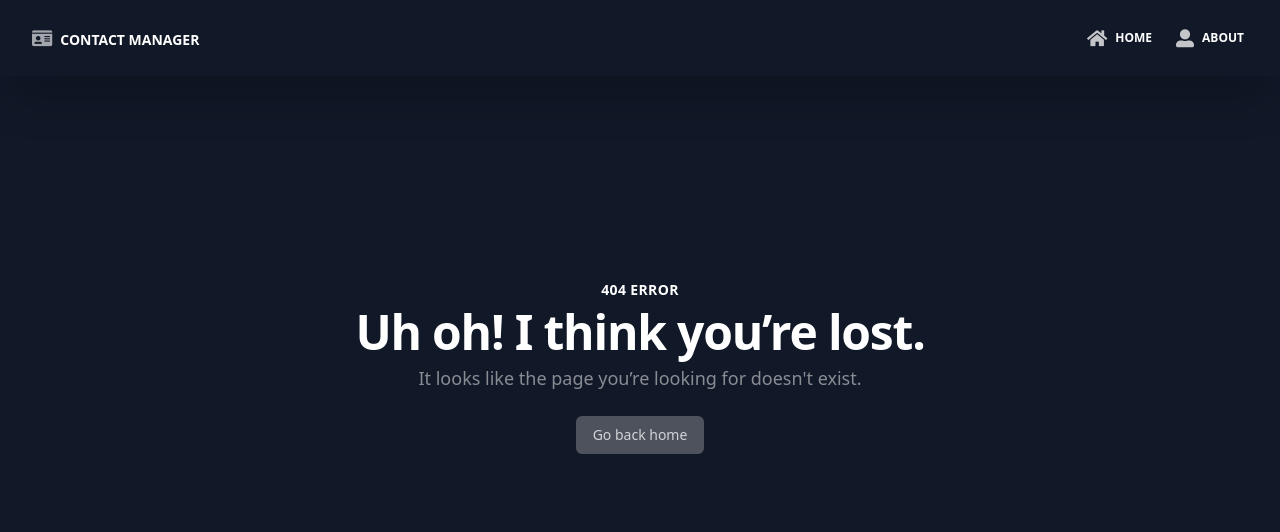
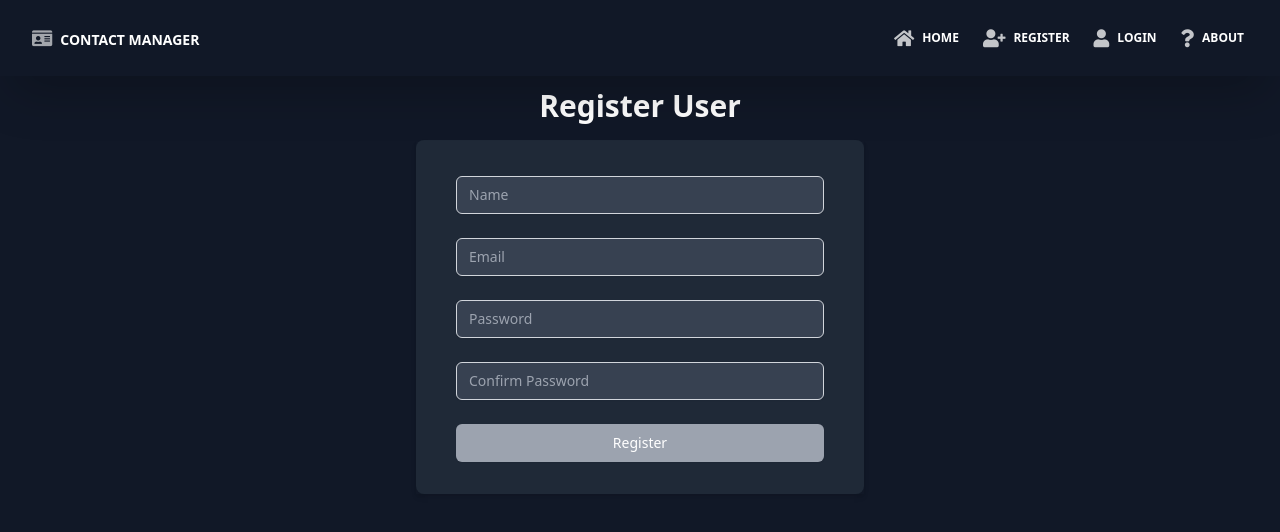
Before and after one commit to Akash52/contact-book-react, a React (Create React App) app in the folder client/: page /register in a window 1280 px wide. Before the commit this address had no page. Shown: the top 532 px of the page. Built offline with nearby package versions, Linux system fonts and the light colour scheme.

Commit message:
Login & Registeration Form Designed

```diff
--- a/client/src/App.js
+++ b/client/src/App.js
@@ -4,11 +4,15 @@ import Navbar from './Layout/Navbar'
 import Home from './Pages/Home'
 import About from './Pages/About'
 import ContactState from './Context/Contact/contactState'
+import AuthState from './Context/Contact/Auth/authState'
 
 import Page404 from './Pages/Page404'
+import Register from './Components/Auth/Register'
+import Login from './Components/Auth/Login'
 
 const App = () => {
   return (
+    <AuthState>
       <ContactState>
         <Router>
           <Fragment>
@@ -16,11 +20,14 @@ const App = () => {
             <Switch>
               <Route exact path="/" component={Home} />
               <Route exact path="/about" component={About} />
+              <Route exact path="/register" component={Register} />
+              <Route exact path="/login" component={Login} />
               <Route path="*" exact={true} component={Page404} />
             </Switch>
           </Fragment>
         </Router>
       </ContactState>
+    </AuthState>
   )
 }
 
--- /dev/null
+++ b/client/src/Components/Auth/Login.js
@@ -0,0 +1,90 @@
+import React, { useState } from 'react'
+
+const Login = () => {
+  const [showPassword, setShowPassword] = useState(false)
+  const [formData, setFormData] = useState({
+    email: '',
+    password: '',
+  })
+
+  const { email, password } = formData
+
+  const onChange = (e) =>
+    setFormData({ ...formData, [e.target.name]: e.target.value })
+
+  const onSubmit = (e) => {
+    e.preventDefault()
+    console.log('Login User')
+  }
+
+  return (
+    <div className="flex flex-col justify-center m-2 xs:mx-5 sm:m-3 sm:mx-4 sm:px-6 lg:px-8">
+      <div className="w-full max-w-md mx-auto">
+        <h2 className="text-2xl font-extrabold text-center text-white lg:text-3xl md:text-xl">
+          Login
+        </h2>
+      </div>
+      <div className="mt-4 shadow-md sm:mx-auto sm:w-full hover:shadow-sm sm:max-w-md">
+        <div className="px-4 py-8 transition duration-500 bg-gray-800 hover:opacity-95 sm:rounded-lg sm:px-10">
+          <form className="space-y-6" onSubmit={onSubmit} autoComplete="off">
+            <div>
+              <div className="mt-1">
+                <input
+                  id="email"
+                  name="email"
+                  type="email"
+                  value={email}
+                  placeholder="Email"
+                  onChange={onChange}
+                  required
+                  className="block w-full px-3 py-2 text-white placeholder-gray-400 bg-gray-700 border border-gray-300 rounded-md shadow-sm appearance-none focus:outline-none focus:ring-indigo-500 focus:border-indigo-500 sm:text-sm"
+                />
+              </div>
+            </div>
+            <div>
+              <div className="mt-1">
+                <input
+                  id="password"
+                  name="password"
+                  type={showPassword ? 'text' : 'password'}
+                  value={password}
+                  required
+                  onChange={onChange}
+                  placeholder="Password"
+                  className="block w-full px-3 py-2 text-white placeholder-gray-400 bg-gray-700 border border-gray-300 rounded-md shadow-sm appearance-none focus:outline-none focus:ring-indigo-500 focus:border-indigo-500 sm:text-sm"
+                />
+              </div>
+            </div>
+
+            <div className="flex items-center">
+              <input
+                id="remember-me"
+                type="checkbox"
+                className="w-4 h-4 ml-2 text-indigo-600 bg-gray-700 border-gray-300 rounded focus:ring-indigo-500"
+                defaultChecked={showPassword}
+                onChange={() => setShowPassword(!showPassword)}
+              />
+              <label
+                htmlFor="remember-me"
+                className="block ml-2 text-sm text-white"
+              >
+                Show Password
+              </label>
+            </div>
+
+            <div>
+              <button
+                type="submit"
+                className="flex justify-center w-full px-4 py-2 text-sm font-medium text-white bg-gray-400 border border-transparent rounded-md shadow-sm hover:bg-indigo-300 focus:outline-none "
+              >
+                Login
+              </button>
+            </div>
+          </form>
+        </div>
+      </div>
+    </div>
+  )
+}
+
+export default Login
--- /dev/null
+++ b/client/src/Components/Auth/Register.js
@@ -0,0 +1,103 @@
+import { useState } from 'react'
+
+const Register = () => {
+  const [formData, setFormData] = useState({
+    name: '',
+    email: '',
+    password: '',
+    password2: '',
+  })
+
+  const { name, email, password, password2 } = formData
+
+  const onChange = (e) =>
+    setFormData({ ...formData, [e.target.name]: e.target.value })
+
+  const onSubmit = (e) => {
+    e.preventDefault()
+    console.log('Register Submit')
+  }
+
+  return (
+    <div className="flex flex-col justify-center m-2 xs:mx-5 sm:m-3 sm:mx-4 sm:px-6 lg:px-8">
+      <div className="w-full max-w-md mx-auto">
+        <h2 className="text-2xl font-extrabold text-center text-white lg:text-3xl md:text-xl">
+          Register User
+        </h2>
+      </div>
+      <div className="mt-4 shadow-md sm:mx-auto sm:w-full hover:shadow-sm sm:max-w-md">
+        <div className="px-4 py-8 transition duration-500 bg-gray-800 hover:opacity-95 sm:rounded-lg sm:px-10">
+          <form className="space-y-6" onSubmit={onSubmit} autoComplete="off">
+            <div>
+              <div className="mt-1">
+                <input
+                  id="name"
+                  name="name"
+                  type="name"
+                  value={name}
+                  onChange={onChange}
+                  required
+                  placeholder="Name"
+                  className="block w-full px-3 py-2 text-white placeholder-gray-400 bg-gray-700 border border-gray-300 rounded-md shadow-sm appearance-none focus:outline-none focus:ring-indigo-500 focus:border-indigo-500 sm:text-sm"
+                />
+              </div>
+            </div>
+            <div>
+              <div className="mt-1">
+                <input
+                  id="email"
+                  name="email"
+                  type="email"
+                  value={email}
+                  placeholder="Email"
+                  onChange={onChange}
+                  required
+                  className="block w-full px-3 py-2 text-white placeholder-gray-400 bg-gray-700 border border-gray-300 rounded-md shadow-sm appearance-none focus:outline-none focus:ring-indigo-500 focus:border-indigo-500 sm:text-sm"
+                />
+              </div>
+            </div>
+            <div>
+              <div className="mt-1">
+                <input
+                  id="password"
+                  name="password"
+                  type="password"
+                  value={password}
+                  required
+                  onChange={onChange}
+                  placeholder="Password"
+                  className="block w-full px-3 py-2 text-white placeholder-gray-400 bg-gray-700 border border-gray-300 rounded-md shadow-sm appearance-none focus:outline-none focus:ring-indigo-500 focus:border-indigo-500 sm:text-sm"
+                />
+              </div>
+            </div>
+            <div>
+              <div className="mt-1">
+                <input
+                  id="password2"
+                  name="password2"
+                  type="password"
+                  value={password2}
+                  required
+                  onChange={onChange}
+                  placeholder="Confirm Password"
+                  className="block w-full px-3 py-2 text-white placeholder-gray-400 bg-gray-700 border border-gray-300 rounded-md shadow-sm appearance-none focus:outline-none focus:ring-indigo-500 focus:border-indigo-500 sm:text-sm"
+                />
+              </div>
+            </div>
+
+            <div>
+              <button
+                type="submit"
+                className="flex justify-center w-full px-4 py-2 text-sm font-medium text-white bg-gray-400 border border-transparent rounded-md shadow-sm hover:bg-indigo-300 focus:outline-none "
+              >
+                Register
+              </button>
+            </div>
+          </form>
+        </div>
+      </div>
+    </div>
+  )
+}
+
+export default Register
--- a/client/src/Contacts/ContactItem.js
+++ b/client/src/Contacts/ContactItem.js
@@ -20,12 +20,12 @@ const ContactItem = ({ contact }) => {
   return (
     <>
       <div className="flex items-center justify-center w-full mx-auto mt-2 mb-2 ">
-        <ul className="w-4/5 mx-auto transition duration-500 ease-in-out transform hover:-translate-x-1 hover:scale-105 ">
-          <li className="col-span-1 transition duration-200 bg-white divide-y divide-gray-200 rounded-lg shadow-2xl ">
+        <ul className="w-4/5 mx-auto transition duration-500 ease-in-out transform hover:-translate-x-1 hover:scale-105">
+          <li className="col-span-1 transition duration-200 bg-gray-800 divide-y divide-gray-500 rounded-lg shadow-2xl ">
             <div className="flex items-center justify-between w-full p-6 space-x-6">
               <div className="flex-1 truncate">
                 <div className="flex items-center space-x-3">
-                  <h3 className="text-sm font-medium text-gray-900 truncate">
+                  <h3 className="text-sm font-medium text-gray-100 truncate">
                     {name}
                   </h3>
                   <span
@@ -47,17 +47,17 @@ const ContactItem = ({ contact }) => {
               />
             </div>
             <div>
-              <div className="flex -mt-px divide-x divide-gray-200">
+              <div className="flex -mt-px divide-x divide-gray-400">
                 <div className="flex flex-1 w-0">
                   <a
                     href={`mailto:${email}`}
                     className="relative inline-flex items-center justify-center flex-1 w-0 py-4 -mr-px text-sm font-medium text-gray-700 border border-transparent rounded-bl-lg hover:text-gray-500"
                   >
                     <MailIcon
-                      className="w-5 h-5 text-gray-400"
+                      className="w-5 h-5 text-gray-100"
                       aria-hidden="true"
                     />
-                    <span className="ml-3">Email</span>
+                    <span className="ml-3 text-gray-200">Email</span>
                   </a>
                 </div>
 
@@ -67,17 +67,17 @@ const ContactItem = ({ contact }) => {
                     className="relative inline-flex items-center justify-center flex-1 w-0 py-4 text-sm font-medium text-gray-700 border border-transparent rounded-br-lg hover:text-gray-500"
                   >
                     <PhoneIcon
-                      className="w-5 h-5 text-gray-400"
+                      className="w-5 h-5 text-gray-100"
                       aria-hidden="true"
                     />
-                    <span className="ml-3">Call</span>
+                    <span className="ml-3 text-gray-200">Call</span>
                   </a>
                 </div>
                 <div className="flex flex-1 w-0 -ml-px">
                   <div className="relative inline-flex items-center justify-center flex-1 w-0 py-4 text-sm font-medium text-gray-700 border border-transparent rounded-br-lg hover:text-gray-500">
                     <PencilIcon
                       onClick={() => setCurrent(contact)}
-                      className="w-5 h-5 text-gray-400 cursor-pointer hover:text-blue-600 "
+                      className="w-5 h-5 text-gray-100 cursor-pointer hover:text-blue-600 "
                       aria-hidden="true"
                     />
                   </div>
@@ -86,7 +86,7 @@ const ContactItem = ({ contact }) => {
                   <div className="relative inline-flex items-center justify-center flex-1 w-0 py-4 text-sm font-medium text-gray-700 border border-transparent rounded-br-lg hover:text-gray-500">
                     <TrashIcon
                       onClick={() => onDelete()}
-                      className="w-5 h-5 text-gray-400 cursor-pointer hover:text-red-600 "
+                      className="w-5 h-5 text-gray-100 cursor-pointer hover:text-red-600 "
                       aria-hidden="true"
                     />
                   </div>
--- a/client/src/Layout/Navbar.js
+++ b/client/src/Layout/Navbar.js
@@ -45,12 +45,32 @@ const Navbar = () => {
                   <span className="ml-2">Home</span>
                 </Link>
               </li>
+
+              <li className="nav-item">
+                <Link
+                  className="flex items-center px-3 py-2 text-xs font-bold leading-snug text-white uppercase hover:opacity-75"
+                  to="/register"
+                >
+                  <i className="text-lg text-white opacity-75 fas fa-user-plus"></i>
+                  <span className="ml-2">Register</span>
+                </Link>
+              </li>
+              <li className="nav-item ">
+                <Link
+                  className="flex items-center px-3 py-2 text-xs font-bold leading-snug text-white uppercase hover:opacity-75"
+                  to="/login"
+                >
+                  <i className="text-lg text-white opacity-75 fas fa-user"></i>
+                  <span className="ml-2">Login</span>
+                </Link>
+              </li>
+
               <li className="nav-item">
                 <Link
                   className="flex items-center px-3 py-2 text-xs font-bold leading-snug text-white uppercase hover:opacity-75"
                   to="/about"
                 >
-                  <i className="text-lg text-white opacity-75 fas fa-user-alt leading-lg"></i>
+                  <i className="text-lg text-white opacity-75 fas fa-question leading-lg"></i>
                   <span className="ml-2">About</span>
                 </Link>
               </li>
--- a/client/src/index.css
+++ b/client/src/index.css
@@ -4,6 +4,7 @@
 
 body {
   background-color: #111827;
+  scroll-behavior: smooth;
 }
 
 .item-enter {
```
Also changed, not shown: client/src/Context/Contact/Auth/authState.js (+11 -0 lines). Lines whose indentation alone changed are shown as unchanged.
